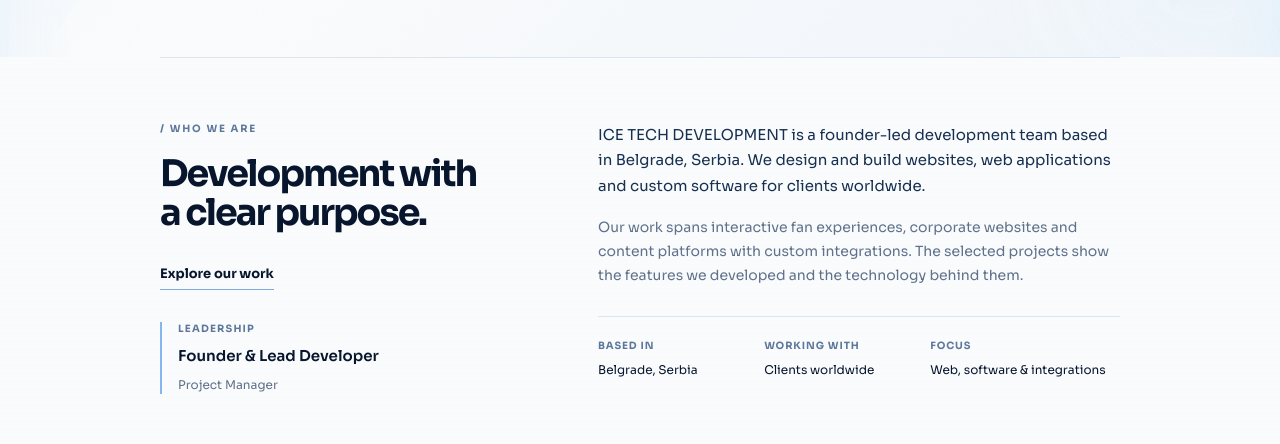
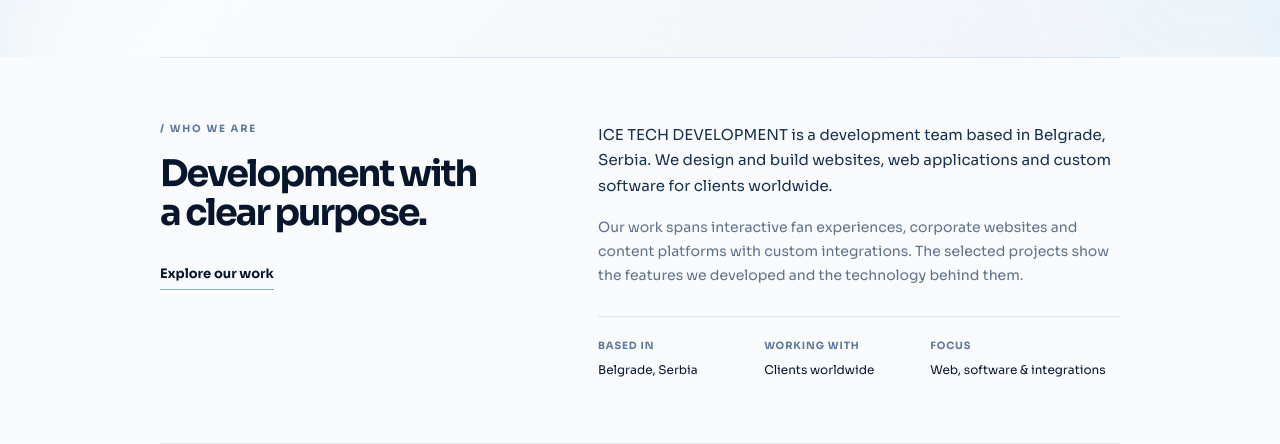
Before and after one commit to predrag80/ice-tech-development, a Next.js app: page / in a window 1280 px wide. Shown: the part 1900-2344 px from the top of the page. Built offline with nearby package versions, Linux system fonts and the light colour scheme.

Commit message:
Remove leadership roles from team introduction (#9)

```diff
--- a/src/app/TrustContent.tsx
+++ b/src/app/TrustContent.tsx
@@ -8,14 +8,9 @@
         <p className={styles.eyebrow}>/ Who we are</p>
         <h2 id="about-title">Development with<br />a clear purpose.</h2>
         <Link className="line-link" href="/projects/">Explore our work</Link>
-        <div className={styles.leadership}>
-          <p>Leadership</p>
-          <h3>Founder &amp; Lead Developer</h3>
-          <span>Project Manager</span>
-        </div>
       </div>
       <div className={styles.aboutCopy}>
-        <p>ICE TECH DEVELOPMENT is a founder-led development team based in Belgrade, Serbia. We design and build websites, web applications and custom software for clients worldwide.</p>
+        <p>ICE TECH DEVELOPMENT is a development team based in Belgrade, Serbia. We design and build websites, web applications and custom software for clients worldwide.</p>
         <p>Our work spans interactive fan experiences, corporate websites and content platforms with custom integrations. The selected projects show the features we developed and the technology behind them.</p>
         <dl className={styles.facts}>
           <div><dt>Based in</dt><dd>Belgrade, Serbia</dd></div>
--- a/src/app/trust-content.module.css
+++ b/src/app/trust-content.module.css
@@ -32,34 +32,6 @@
 .about > div > a {
   display: inline-flex;
   margin-top: 30px;
-}
-
-.leadership {
-  margin-top: 32px;
-  padding-left: 16px;
-  border-left: 2px solid #85b6ef;
-}
-
-.leadership > p {
-  margin: 0 0 10px;
-  color: #5d789b;
-  font-size: 10px;
-  font-weight: 650;
-  letter-spacing: .12em;
-  text-transform: uppercase;
-}
-
-.leadership h3 {
-  margin: 0 0 6px;
-  font-size: 15px;
-  font-weight: 600;
-  line-height: 1.5;
-}
-
-.leadership > span {
-  color: var(--muted);
-  font-size: 12px;
-  line-height: 1.6;
 }
 
 .aboutCopy > p {
```
Also changed, not shown: 1 other file (tests, documents, lock files or other folders).
